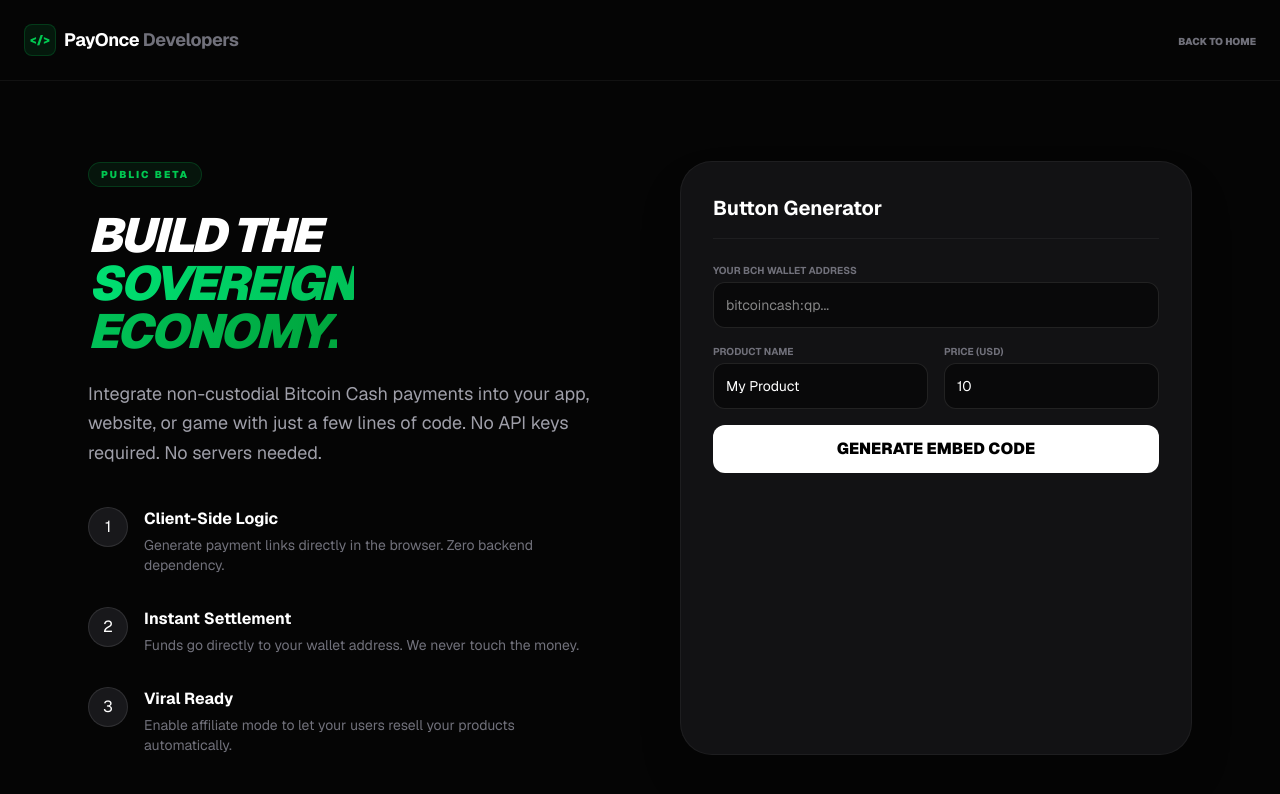
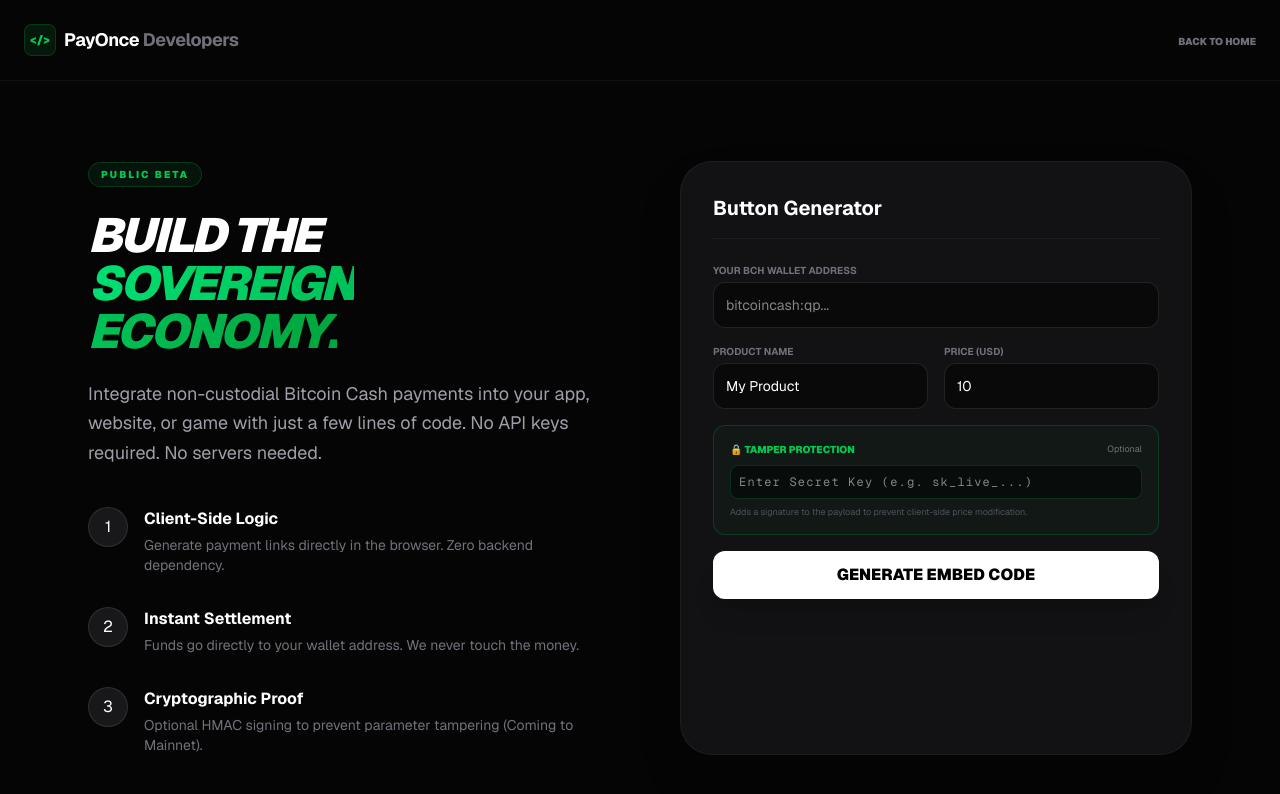
Before and after one commit to saleemm1/payonce-cash, a Next.js app: page /developers in a window 1280 px wide. Shown: the top 794 px of the page. Built offline with nearby package versions, Linux system fonts and the light colour scheme.

Commit message:
Update page.js

```diff
--- a/app/developers/page.js
+++ b/app/developers/page.js
@@ -6,6 +6,7 @@ export default function DevelopersPage() {
   const [wallet, setWallet] = useState('');
   const [price, setPrice] = useState('10');
   const [productName, setProductName] = useState('My Product');
+  const [secret, setSecret] = useState('');
   const [generatedCode, setGeneratedCode] = useState('');
 
   const generateCode = () => {
@@ -15,13 +16,15 @@ export default function DevelopersPage() {
         w: wallet,
         p: price,
         n: productName,
-        dt: 'invoice'
+        dt: 'invoice',
+        sec: secret ? `hmac_sha256_${secret.substring(0, 4)}...` : null
     };
 
     const encodedId = btoa(unescape(encodeURIComponent(JSON.stringify(payload))));
+
     const url = `${typeof window !== 'undefined' ? window.location.origin : 'https://payonce-cash.vercel.app'}/unlock?id=${encodedId}`;
 
-    const code = `<a href="${url}" target="_blank" style="background-color: #22c55e; color: black; padding: 10px 20px; border-radius: 8px; text-decoration: none; font-weight: bold; font-family: sans-serif; display: inline-flex; align-items: center; gap: 8px;">
+    const code = `<a href="${url}" target="_blank" style="background-color: #22c55e; color: black; padding: 10px 20px; border-radius: 8px; text-decoration: none; font-weight: bold; font-family: sans-serif; display: inline-flex; align-items: center; gap: 8px; box-shadow: 0 4px 12px rgba(34,197,94,0.3);">
   <span>⚡ Pay with BCH</span>
 </a>`;
 
@@ -70,8 +73,8 @@ export default function DevelopersPage() {
                 <div className="flex gap-4">
                     <div className="w-10 h-10 bg-zinc-900 rounded-full flex items-center justify-center border border-white/10 shrink-0">3</div>
                     <div>
-                        <h3 className="font-bold text-white mb-1">Viral Ready</h3>
-                        <p className="text-sm text-zinc-500">Enable affiliate mode to let your users resell your products automatically.</p>
+                        <h3 className="font-bold text-white mb-1">Cryptographic Proof</h3>
+                        <p className="text-sm text-zinc-500">Optional HMAC signing to prevent parameter tampering (Coming to Mainnet).</p>
                     </div>
                 </div>
             </div>
@@ -85,6 +88,7 @@ export default function DevelopersPage() {
                     <label className="text-[10px] uppercase font-bold text-zinc-500 block mb-1">Your BCH Wallet Address</label>
                     <input type="text" value={wallet} onChange={(e) => setWallet(e.target.value)} placeholder="bitcoincash:qp..." className="w-full bg-black/50 border border-white/10 rounded-xl p-3 text-sm text-white outline-none focus:border-green-500 transition-colors" />
                 </div>
+
                 <div className="grid grid-cols-2 gap-4">
                     <div>
                         <label className="text-[10px] uppercase font-bold text-zinc-500 block mb-1">Product Name</label>
@@ -95,7 +99,29 @@ export default function DevelopersPage() {
                         <input type="number" value={price} onChange={(e) => setPrice(e.target.value)} className="w-full bg-black/50 border border-white/10 rounded-xl p-3 text-sm text-white outline-none focus:border-green-500 transition-colors" />
                     </div>
                 </div>
-                <button onClick={generateCode} className="w-full bg-white text-black font-black uppercase py-3 rounded-xl hover:bg-green-500 hover:scale-[1.02] transition-all">Generate Embed Code</button>
+
+                <div className="bg-green-900/10 p-4 rounded-xl border border-green-500/20 mt-2">
+                    <div className="flex items-center justify-between mb-2">
+                         <label className="text-[10px] uppercase font-black text-green-500 flex items-center gap-1">
+                            🔒 Tamper Protection
+                         </label>
+                         <span className="text-[9px] text-zinc-500">Optional</span>
+                    </div>
+                    <input
+                        type="password"
+                        value={secret}
+                        onChange={(e) => setSecret(e.target.value)}
+                        placeholder="Enter Secret Key (e.g. sk_live_...)"
+                        className="w-full bg-black/50 border border-green-500/20 rounded-lg p-2 text-xs text-white outline-none focus:border-green-500 transition-colors font-mono tracking-widest"
+                    />
+                    <p className="text-[9px] text-zinc-600 mt-2 leading-tight">
+                        Adds a signature to the payload to prevent client-side price modification.
+                    </p>
+                </div>
+
+                <button onClick={generateCode} className="w-full bg-white text-black font-black uppercase py-3 rounded-xl hover:bg-green-500 hover:scale-[1.02] transition-all shadow-xl">
+                    Generate Embed Code
+                </button>
             </div>
 
             {generatedCode && (
@@ -106,7 +132,7 @@ export default function DevelopersPage() {
                     </div>
                     <div className="bg-black rounded-xl p-4 border border-white/10 relative group">
                         <div className="absolute top-4 right-4" dangerouslySetInnerHTML={{ __html: generatedCode }} />
-                        <textarea readOnly value={generatedCode} className="w-full bg-transparent text-zinc-400 text-xs font-mono h-24 resize-none outline-none" />
+                        <textarea readOnly value={generatedCode} className="w-full bg-transparent text-zinc-400 text-xs font-mono h-24 resize-none outline-none p-1" />
                         <button onClick={() => navigator.clipboard.writeText(generatedCode)} className="absolute bottom-4 right-4 text-[10px] bg-zinc-800 text-white px-3 py-1 rounded hover:bg-green-500 transition-colors">Copy</button>
                     </div>
                 </div>
```
